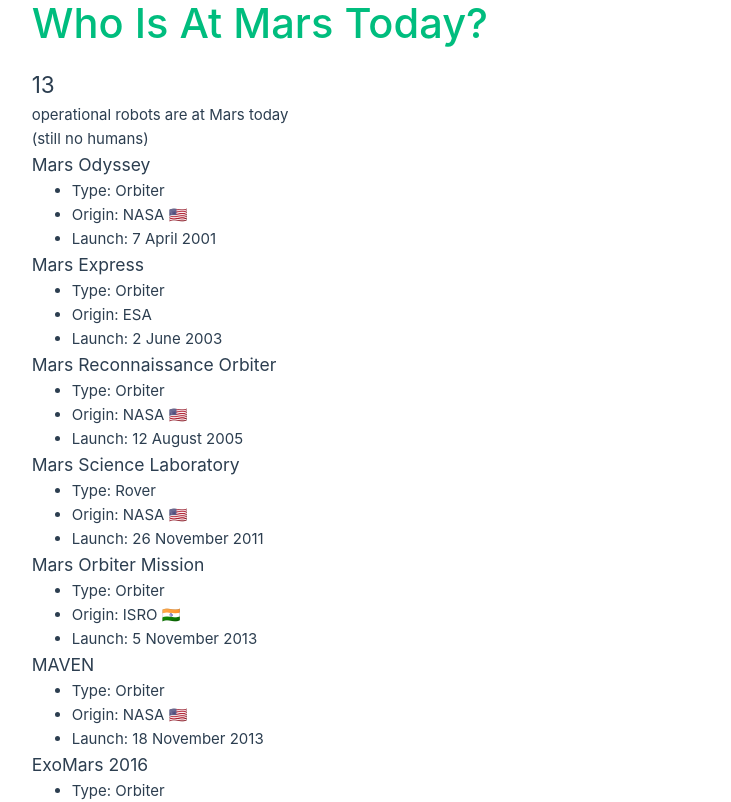
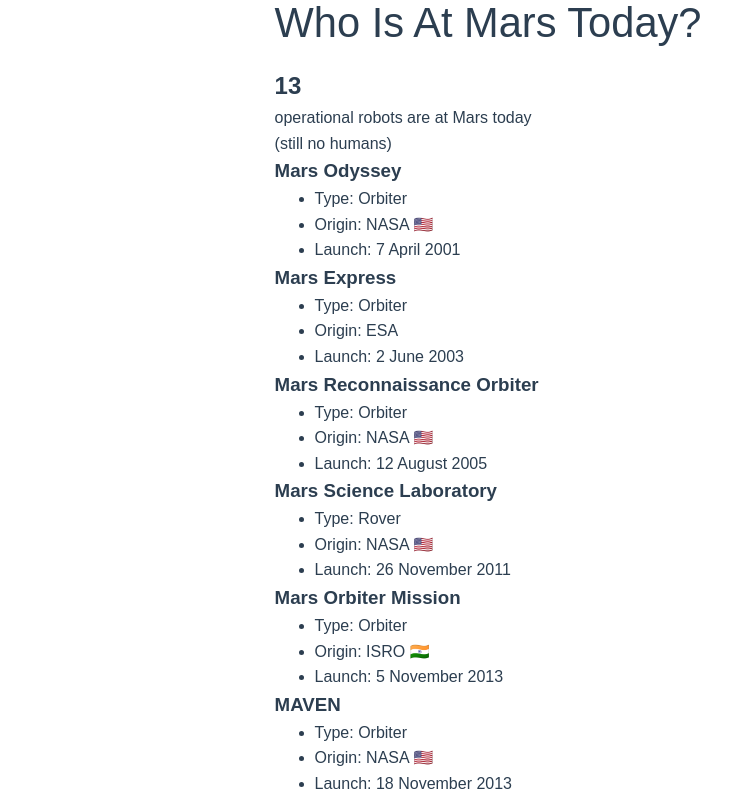
Before and after one commit to CodeMacabre/whoisatmarstoday, a Vue app: page / in a window 1280 px wide. Shown: the top 802 px of the page, without its empty margins (152-883 px from the left). Built offline with nearby package versions, Linux system fonts and the light colour scheme.

Commit message:
💄 Update basic styles

```diff
--- a/src/assets/styles/base.scss
+++ b/src/assets/styles/base.scss
@@ -1,52 +1,59 @@
 /* color palette from <https://github.com/vuejs/theme> */
 :root {
-  --vt-c-white: #ffffff;
-  --vt-c-white-soft: #f8f8f8;
-  --vt-c-white-mute: #f2f2f2;
+  --white: #ffffff;
+  --white-soft: #f8f8f8;
+  --white-mute: #f2f2f2;
 
-  --vt-c-black: #181818;
-  --vt-c-black-soft: #222222;
-  --vt-c-black-mute: #282828;
+  --black: #181818;
+  --black-soft: #222222;
+  --black-mute: #282828;
+
+  --accent-dark: #b74d53;
+  --accent-light: #dd6269;
 
   --vt-c-indigo: #2c3e50;
 
-  --vt-c-divider-light-1: rgba(60, 60, 60, 0.29);
-  --vt-c-divider-light-2: rgba(60, 60, 60, 0.12);
-  --vt-c-divider-dark-1: rgba(84, 84, 84, 0.65);
-  --vt-c-divider-dark-2: rgba(84, 84, 84, 0.48);
+  --divider-light-1: rgba(60, 60, 60, 0.29);
+  --divider-light-2: rgba(60, 60, 60, 0.12);
+  --divider-dark-1: rgba(84, 84, 84, 0.65);
+  --divider-dark-2: rgba(84, 84, 84, 0.48);
 
-  --vt-c-text-light-1: var(--vt-c-indigo);
-  --vt-c-text-light-2: rgba(60, 60, 60, 0.66);
-  --vt-c-text-dark-1: var(--vt-c-white);
-  --vt-c-text-dark-2: rgba(235, 235, 235, 0.64);
+  --text-light-1: var(--vt-c-indigo);
+  --text-light-2: rgba(60, 60, 60, 0.66);
+  --text-dark-1: var(--vt-c-white);
+  --text-dark-2: rgba(235, 235, 235, 0.64);
 }
 
 /* semantic color variables for this project */
 :root {
-  --color-background: var(--vt-c-white);
-  --color-background-soft: var(--vt-c-white-soft);
-  --color-background-mute: var(--vt-c-white-mute);
+  --color-background: var(--white);
+  --color-background-soft: var(--white-soft);
+  --color-background-mute: var(--white-mute);
 
-  --color-border: var(--vt-c-divider-light-2);
-  --color-border-hover: var(--vt-c-divider-light-1);
+  --color-accent: var(--accent-dark);
 
-  --color-heading: var(--vt-c-text-light-1);
-  --color-text: var(--vt-c-text-light-1);
+  --color-border: var(--divider-light-2);
+  --color-border-hover: var(--divider-light-1);
+
+  --color-heading: var(--text-light-1);
+  --color-text: var(--text-light-1);
 
   --section-gap: 160px;
 }
 
 @media (prefers-color-scheme: dark) {
   :root {
-    --color-background: var(--vt-c-black);
-    --color-background-soft: var(--vt-c-black-soft);
-    --color-background-mute: var(--vt-c-black-mute);
+    --color-background: var(--black);
+    --color-background-soft: var(--black-soft);
+    --color-background-mute: var(--black-mute);
 
-    --color-border: var(--vt-c-divider-dark-2);
-    --color-border-hover: var(--vt-c-divider-dark-1);
+    --color-accent: var(--accent-light);
 
-    --color-heading: var(--vt-c-text-dark-1);
-    --color-text: var(--vt-c-text-dark-2);
+    --color-border: var(--divider-dark-2);
+    --color-border-hover: var(--divider-dark-1);
+
+    --color-heading: var(--text-dark-1);
+    --color-text: var(--text-dark-2);
   }
 }
 
@@ -60,15 +67,19 @@
 }
 
 body {
+  background: var(--color-background);
+  color: var(--color-text);
+  font-family: Ubuntu, sans-serif;
+  font-size: 16px;
+  line-height: 1.6;
   min-height: 100vh;
-  color: var(--color-text);
-  background: var(--color-background);
+  text-rendering: optimizeLegibility;
   transition: color 0.5s, background-color 0.5s;
-  line-height: 1.6;
-  font-family: Inter, -apple-system, BlinkMacSystemFont, 'Segoe UI', Roboto, Oxygen, Ubuntu,
-    Cantarell, 'Fira Sans', 'Droid Sans', 'Helvetica Neue', sans-serif;
-  font-size: 15px;
-  text-rendering: optimizeLegibility;
-  -webkit-font-smoothing: antialiased;
-  -moz-osx-font-smoothing: grayscale;
 }
+
+h1,
+h2,
+h3,
+h4 {
+  font-weight: bold;
+}
--- a/src/assets/styles/main.scss
+++ b/src/assets/styles/main.scss
@@ -1,35 +1,21 @@
 @import "./base.scss";
 
 #app {
+  font-weight: normal;
+  margin: 0 auto;
   max-width: 1280px;
-  margin: 0 auto;
   padding: 2rem;
-
-  font-weight: normal;
-}
-
-a,
-.green {
-  text-decoration: none;
-  color: hsla(160, 100%, 37%, 1);
-  transition: 0.4s;
-}
-
-@media (hover: hover) {
-  a:hover {
-    background-color: hsla(160, 100%, 37%, 0.2);
-  }
 }
 
 @media (min-width: 1024px) {
   body {
     display: flex;
+    flex-direction: column;
     place-items: center;
   }
 
   #app {
     display: grid;
-    grid-template-columns: 1fr 1fr;
     padding: 0 2rem;
   }
 }
```
